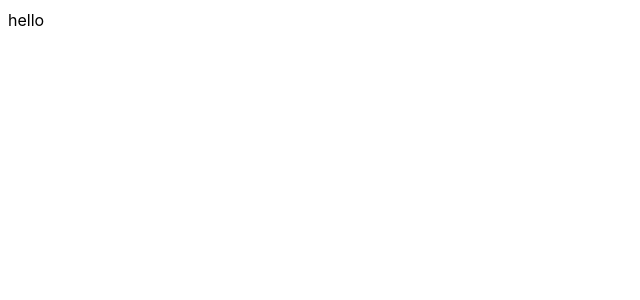
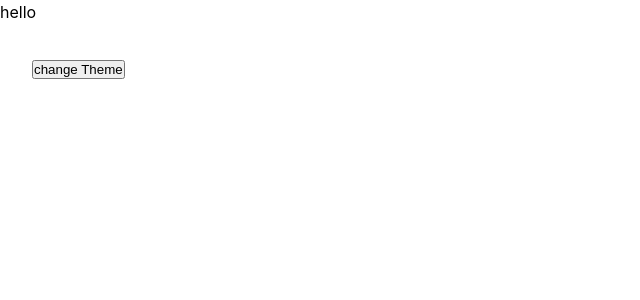
Before and after one commit to 7vTr0x7/React-Typescript, a React (Vite) app: page / in a window 1280 px wide. Shown: the top 300 px of the page, without its empty margins (0-640 px from the left). Built offline with nearby package versions, Linux system fonts and the light colour scheme.

Commit message:
react-ts useContext hook

```diff
--- a/src/App.tsx
+++ b/src/App.tsx
@@ -1,3 +1,4 @@
+import Ex from "./components/Ex";
 import ThemeProvider from "./components/ThemeProvider";
 
 function App() {
@@ -5,6 +6,7 @@ function App() {
     <>
       <ThemeProvider>
         <div> hello </div>
+        <Ex />
       </ThemeProvider>
     </>
   );
--- /dev/null
+++ b/src/components/Ex.tsx
@@ -0,0 +1,19 @@
+import { useContext } from "react";
+import { ThemeContext } from "../utils/themeContext";
+
+const Ex = () => {
+  const { theme, toggleTheme } = useContext(ThemeContext);
+
+  return (
+    <div
+      className="container"
+      style={{
+        backgroundColor: theme === "dark" ? "black" : "white",
+        color: theme === "dark" ? "white" : "black",
+      }}>
+      <button onClick={toggleTheme}>change Theme</button>
+    </div>
+  );
+};
+
+export default Ex;
--- a/src/index.css
+++ b/src/index.css
@@ -3,3 +3,17 @@
   line-height: 1.5;
   font-weight: 400;
 }
+
+* {
+  margin: 0;
+  padding: 0;
+  box-sizing: border-box;
+}
+
+.container {
+  padding: 2rem;
+}
+
+.maincon {
+  height: 100vh;
+}
```
